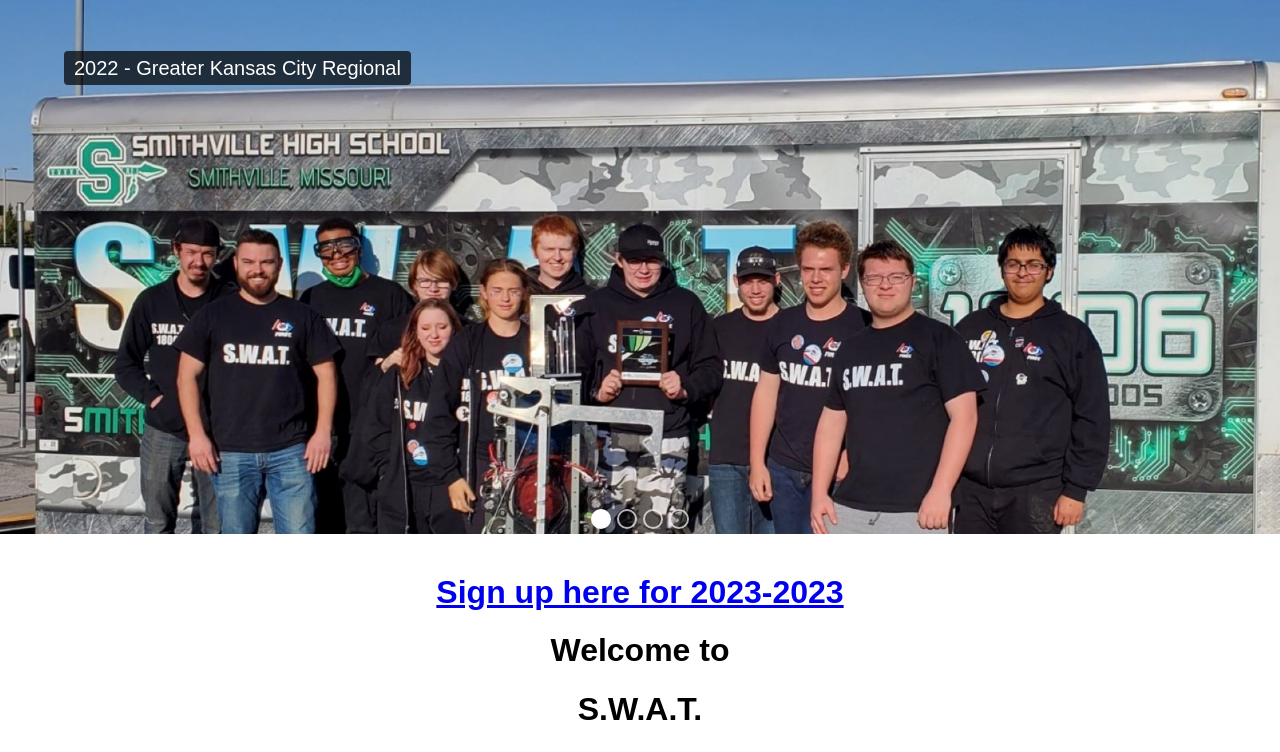
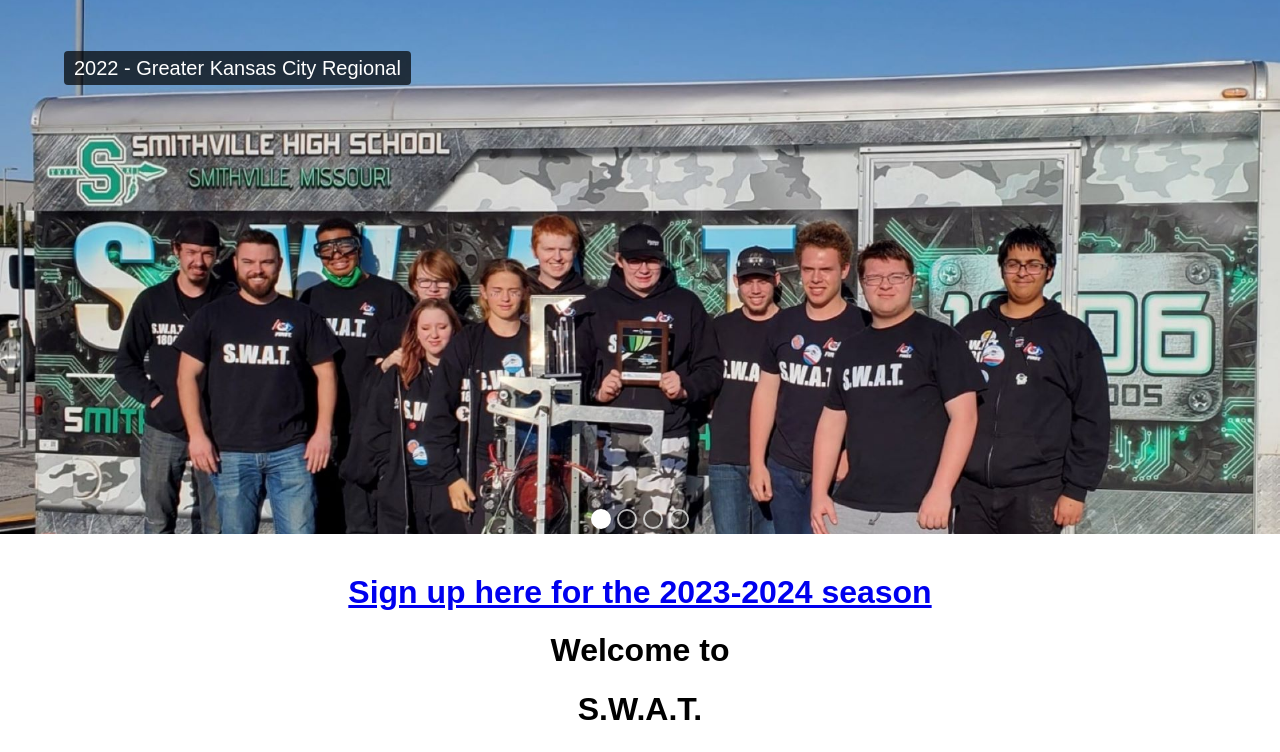
Before and after one commit to RealRedRobot/swat-website, a plain HTML site: page public/index.html in a window 1280 px wide. Shown: the part 48-800 px from the top of the page. Drawn offline with Linux system fonts and the light colour scheme; no server answers; grey boxes are pictures that could not be loaded; files whose address does not match are found by name.

Commit message:
Update index.html

```diff
--- a/public/index.html
+++ b/public/index.html
@@ -81,7 +81,7 @@
         </ol>
       </div>
       <br>
-      <h1><a href="https://docs.google.com/forms/d/e/1FAIpQLScrXjbNzM4kuRyXe67YA11hkLBZCMm78hwUEeGn8vTo3sQCtQ/viewform?usp=sf_link">Sign up here for 2023-2023</a></h1>
+      <h1><a href="https://docs.google.com/forms/d/e/1FAIpQLScrXjbNzM4kuRyXe67YA11hkLBZCMm78hwUEeGn8vTo3sQCtQ/viewform?usp=sf_link">Sign up here for the 2023-2024 season</a></h1>
       <h1>Welcome to</h1>
       <h1>S.W.A.T.</h1>
       <br>
```
